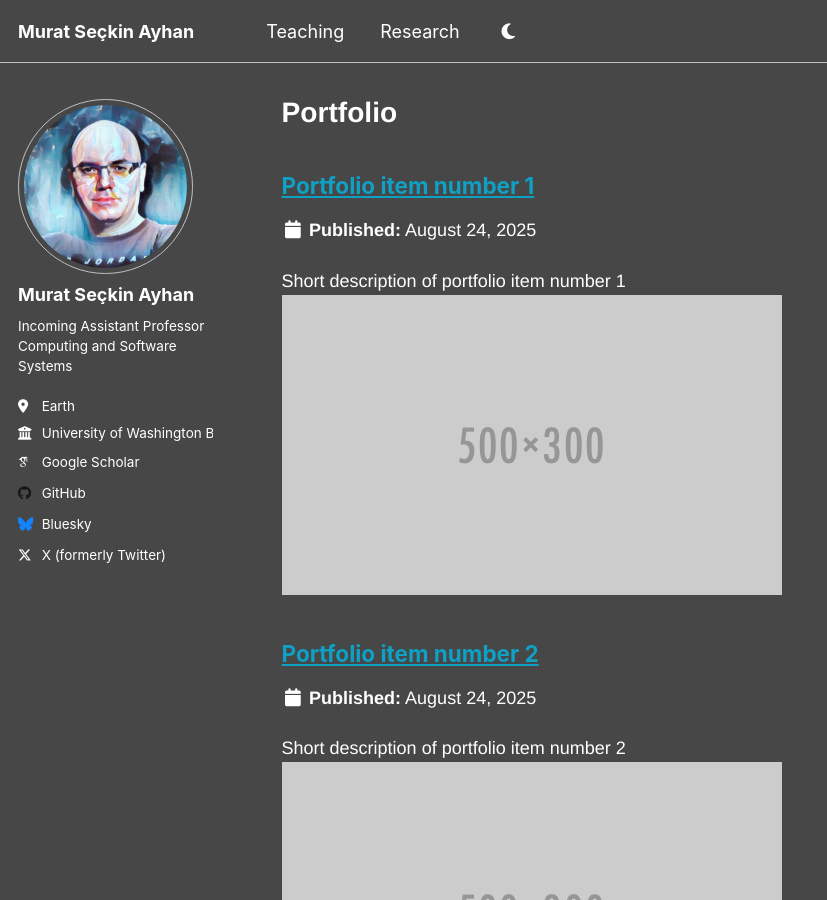
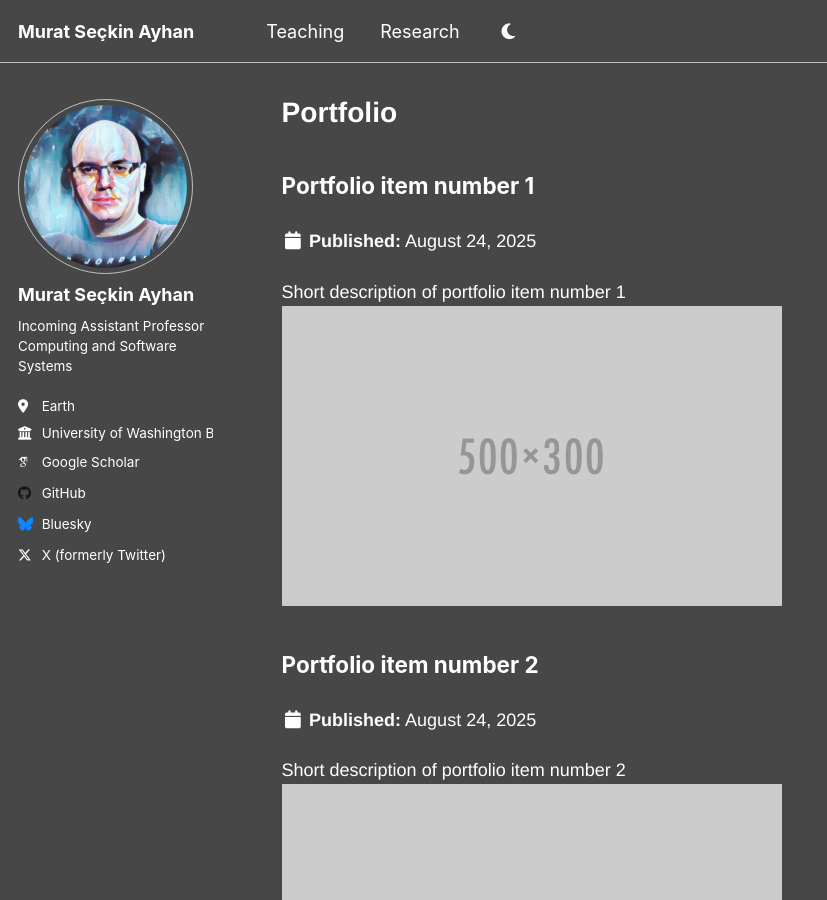
Before and after one commit to msayhan/msayhan.github.io, a Jekyll site: the page built from _pages/portfolio.html, in a window 1280 px wide and 900 px high. Shown: the whole window, without its empty margins (0-827 px from the left). Built offline with Jekyll 4.4.1, drawn with Linux system fonts in a browser that asks for light colours; some web fonts are replaced; a script that is not in the unit is left out.

Commit message:
archive item title no link

```diff
--- a/_includes/archive-single.html
+++ b/_includes/archive-single.html
@@ -28,10 +28,10 @@
 
     <h2 class="archive__item-title" itemprop="headline">
       {% if post.link %}
-        <!-- <a href="{{ post.link }}">{{ title }}</a> <a href="{{ base_path }}{{ post.url }}" rel="permalink"><i class="fa fa-link" aria-hidden="true" title="permalink"></i><span class="sr-only">Permalink</span></a> -->
-        <p>{{ title }}</p> <a href="{{ base_path }}{{ post.url }}" rel="permalink"><i class="fa fa-link" aria-hidden="true" title="permalink"></i><span class="sr-only">Permalink</span></a>
+        <a href="{{ post.link }}">{{ title }}</a> <a href="{{ base_path }}{{ post.url }}" rel="permalink"><i class="fa fa-link" aria-hidden="true" title="permalink"></i><span class="sr-only">Permalink</span></a>
       {% else %}
-        <a href="{{ base_path }}{{ post.url }}" rel="permalink">{{ title }}</a>
+        <!-- <a href="{{ base_path }}{{ post.url }}" rel="permalink">{{ title }}</a> -->
+        <p>{{ title }}</p>
       {% endif %}
     </h2>
 
```
